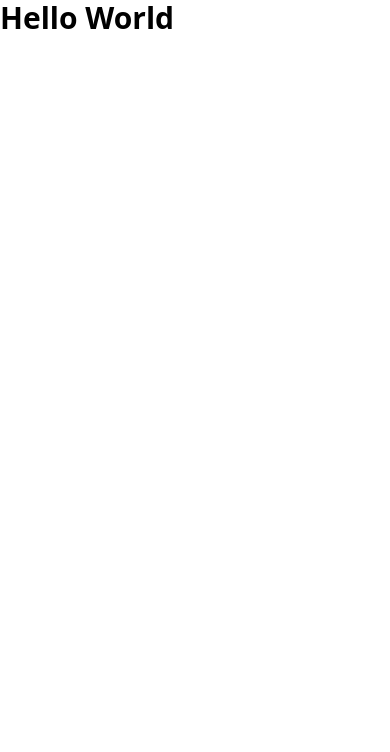
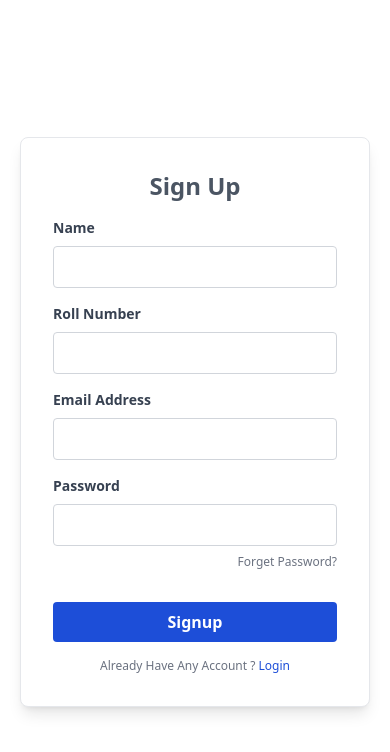
Before and after one commit to Mehmood-Deshmukh/MIT_WPU-RenAIssance-Learnsphere, a React (Vite) app in the folder client/: page /auth/signup in a window 390 px wide. Shown: the top 752 px of the page. Built offline with nearby package versions, Linux system fonts and the light colour scheme.

Commit message:
Added Signup and Login Frontend

```diff
--- a/client/package.json
+++ b/client/package.json
@@ -10,8 +10,11 @@
     "preview": "vite preview"
   },
   "dependencies": {
+    "axios": "^1.7.9",
     "react": "^18.3.1",
-    "react-dom": "^18.3.1"
+    "react-dom": "^18.3.1",
+    "react-router": "^7.1.3",
+    "react-router-dom": "^7.1.3"
   },
   "devDependencies": {
     "@eslint/js": "^9.17.0",
--- a/client/src/App.jsx
+++ b/client/src/App.jsx
@@ -1,6 +1,8 @@
+import Login from "./Pages/Login";
 const App = () => {
   return (
     <div>
+      <Login />
       <h1 className="text-3xl font-semibold">Hello World</h1>
     </div>
   );
--- /dev/null
+++ b/client/src/Pages/Login.jsx
@@ -0,0 +1,89 @@
+import { useState } from "react";
+import axios from "axios";
+const Login = () => {
+  const [email, setEmail] = useState("");
+  const [password, setPassword] = useState("");
+  const handleSubmit = async (evt) => {
+    evt.preventDefault();
+    const formdata = new FormData();
+    formdata.append("email", email);
+    formdata.append("password", password);
+    try {
+      const response = await axios.post(
+        "http://localhost:3000/auth/login",
+        formdata
+      );
+      if (response.status === 200) {
+        localStorage.setItem("token", response.data.token);
+      }
+    } catch (err) {
+      console.log(err);
+    }
+  };
+  return (
+    <>
+      <div className="flex items-center justify-center h-screen w-full px-5 sm:px-0">
+        <div className="flex bg-white rounded-lg shadow-lg border overflow-hidden max-w-sm lg:max-w-4xl w-full">
+          <div
+            className="hidden md:block lg:w-1/2 bg-cover bg-blue-700"
+            style={{
+              backgroundImage: `url(https://www.tailwindtap.com//assets/components/form/userlogin/login_tailwindtap.jpg)`,
+            }}
+          ></div>
+          <form className="w-full p-8 lg:w-1/2" onSubmit={handleSubmit}>
+            <p className="text-xl text-gray-600 text-center">Welcome back!</p>
+            <div className="mt-4">
+              <label className="block text-gray-700 text-sm font-bold mb-2">
+                Email Address
+              </label>
+              <input
+                className="text-gray-700 border border-gray-300 rounded py-2 px-4 block w-full focus:outline-2 focus:outline-blue-700"
+                type="email"
+                required
+                onChange={(e) => setEmail(e.target.value)}
+                value={email}
+              />
+            </div>
+            <div className="mt-4 flex flex-col justify-between">
+              <div className="flex justify-between">
+                <label className="block text-gray-700 text-sm font-bold mb-2">
+                  Password
+                </label>
+              </div>
+              <input
+                className="text-gray-700 border border-gray-300 rounded py-2 px-4 block w-full focus:outline-2 focus:outline-blue-700"
+                type="password"
+                onChange={(e) => setPassword(e.target.value)}
+                value={password}
+              />
+              <a
+                href="#"
+                className="text-xs text-gray-500 hover:text-gray-900 text-end w-full mt-2"
+              >
+                Forget Password?
+              </a>
+            </div>
+            <div className="mt-8">
+              <button
+                className="bg-blue-700 text-white font-bold py-2 px-4 w-full rounded hover:bg-blue-600"
+                type="submit"
+              >
+                Login
+              </button>
+            </div>
+            <div className="mt-4 flex items-center w-full text-center">
+              <a
+                href="/auth/signup"
+                className="text-xs text-gray-500 capitalize text-center w-full"
+              >
+                Don&apos;t have any account yet?
+                <span className="text-blue-700"> Sign Up</span>
+              </a>
+            </div>
+          </form>
+        </div>
+      </div>
+    </>
+  );
+};
+export default Login;
--- /dev/null
+++ b/client/src/Pages/Signup.jsx
@@ -0,0 +1,135 @@
+import { useState } from "react";
+import axios from "axios";
+import { useNavigate } from "react-router-dom";
+
+const Singup = () => {
+  const [email, setEmail] = useState("");
+  const [password, setPassword] = useState("");
+  const [name, setName] = useState("");
+  const [rollNumber, setrollNumber] = useState("");
+  const navigate = useNavigate();
+  const handleSubmit = async (evt) => {
+    evt.preventDefault();
+
+    const formdata = new FormData(evt.currentTarget);
+    const data = {
+      email: formdata.get("email"),
+      password: formdata.get("password"),
+      Name: formdata.get("Name"),
+      rollNumber: formdata.get("rollNumber"),
+    };
+    try {
+      const response = await axios.post(
+        "http://localhost:3000/auth/signup",
+        data
+      );
+      console.log(response.status);
+      if (response.status === 200) {
+        navigate("/");
+      }
+    } catch (err) {
+      console.log(err);
+    }
+  };
+  return (
+    <>
+      <div className="flex items-center justify-center h-screen w-full px-5 sm:px-0">
+        <div className="flex bg-white rounded-lg shadow-lg border overflow-hidden max-w-sm lg:max-w-4xl w-full">
+          <div
+            className="hidden md:block lg:w-1/2 bg-cover bg-blue-700"
+            style={{
+              backgroundImage: `url(https://www.tailwindtap.com//assets/components/form/userlogin/login_tailwindtap.jpg)`,
+            }}
+          ></div>
+          <form
+            className="w-full p-8 lg:w-1/2"
+            onSubmit={handleSubmit}
+            id="myform"
+          >
+            <p className="text-2xl text-gray-600 text-center font-semibold">
+              Sign Up
+            </p>
+            <div className="mt-4">
+              <label className="block text-gray-700 text-sm font-bold mb-2">
+                Name
+              </label>
+              <input
+                className="text-gray-700 border border-gray-300 rounded py-2 px-4 block w-full focus:outline-2 focus:outline-blue-700"
+                type="text"
+                required
+                onChange={(e) => setName(e.target.value)}
+                value={name}
+                name="Name"
+              />
+            </div>
+            <div className="mt-4">
+              <label className="block text-gray-700 text-sm font-bold mb-2">
+                Roll Number
+              </label>
+              <input
+                className="text-gray-700 border border-gray-300 rounded py-2 px-4 block w-full focus:outline-2 focus:outline-blue-700"
+                type="number"
+                required
+                onChange={(e) => setrollNumber(e.target.value)}
+                value={rollNumber}
+                name="rollNumber"
+              />
+            </div>
+            <div className="mt-4">
+              <label className="block text-gray-700 text-sm font-bold mb-2">
+                Email Address
+              </label>
+              <input
+                className="text-gray-700 border border-gray-300 rounded py-2 px-4 block w-full focus:outline-2 focus:outline-blue-700"
+                type="email"
+                required
+                onChange={(e) => setEmail(e.target.value)}
+                value={email}
+                name="email"
+              />
+            </div>
+            <div className="mt-4 flex flex-col justify-between">
+              <div className="flex justify-between">
+                <label className="block text-gray-700 text-sm font-bold mb-2">
+                  Password
+                </label>
+              </div>
+              <input
+                className="text-gray-700 border border-gray-300 rounded py-2 px-4 block w-full focus:outline-2 focus:outline-blue-700"
+                type="password"
+                onChange={(e) => setPassword(e.target.value)}
+                value={password}
+                name="password"
+              />
+              <a
+                href="#"
+                className="text-xs text-gray-500 hover:text-gray-900 text-end w-full mt-2"
+              >
+                Forget Password?
+              </a>
+            </div>
+            <div className="mt-8">
+              <button
+                className="bg-blue-700 text-white font-bold py-2 px-4 w-full rounded hover:bg-blue-600"
+                type="Submit"
+              >
+                Signup
+              </button>
+            </div>
+
+            <div className="mt-4 flex items-center w-full text-center">
+              <a
+                href="/auth/login"
+                className="text-xs text-gray-500 capitalize text-center w-full"
+              >
+                Already have any account ?
+                <span className="text-blue-700"> Login</span>
+              </a>
+            </div>
+          </form>
+        </div>
+      </div>
+    </>
+  );
+};
+export default Singup;
--- a/client/src/main.jsx
+++ b/client/src/main.jsx
@@ -1,10 +1,19 @@
 import { StrictMode } from "react";
 import { createRoot } from "react-dom/client";
+import "./index.css";
 import App from "./App.jsx";
-import "./index.css";
+import { BrowserRouter, Routes, Route } from "react-router";
+import Login from "./Pages/Login.jsx";
+import Singup from "./Pages/Signup.jsx";
 
 createRoot(document.getElementById("root")).render(
   <StrictMode>
-    <App />
+    <BrowserRouter>
+      <Routes>
+        <Route path="/" element={<App />} />
+        <Route path="/auth/login" element={<Login />} />
+        <Route path="/auth/signup" element={<Singup />} />
+      </Routes>
+    </BrowserRouter>
   </StrictMode>
 );
```
Also changed, not shown: 2 other files (tests, documents, lock files or other folders).
